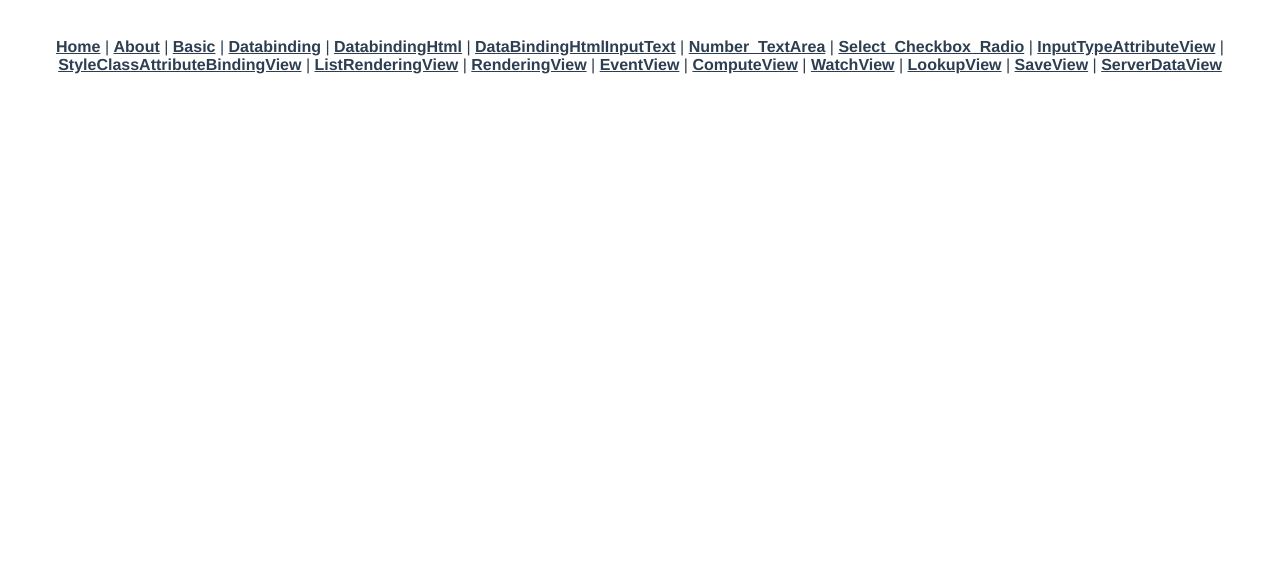
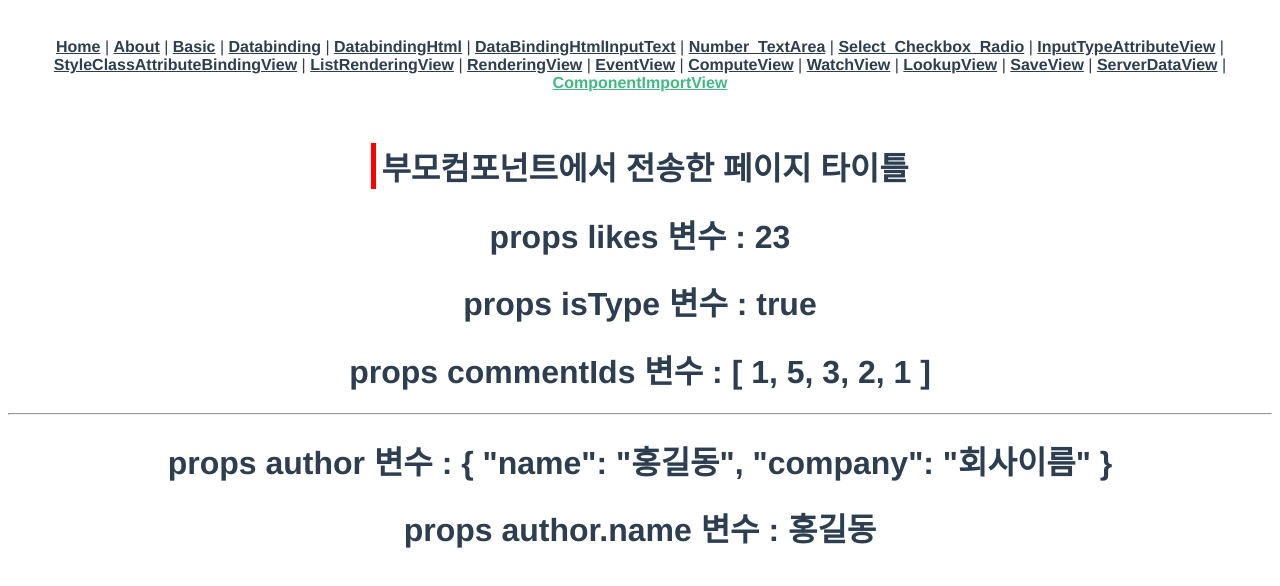
Before and after one commit to moreGet/Vue_Basic, a Vue app: page /ComponentImportView in a window 1280 px wide. Shown: the top 586 px of the page. Built offline with nearby package versions, Linux system fonts and the light colour scheme; what vue-sweetalert2 would draw is missing.

Commit message:
부모 자식 컴포넌트 임포트

```diff
--- a/src/App.vue
+++ b/src/App.vue
@@ -17,7 +17,8 @@
     <router-link to="/WatchView">WatchView</router-link> |
     <router-link to="/LookupView">LookupView</router-link> |
     <router-link to="/SaveView">SaveView</router-link> |
-    <router-link to="/ServerDataView">ServerDataView</router-link>
+    <router-link to="/ServerDataView">ServerDataView</router-link> |
+    <router-link to="/ComponentImportView">ComponentImportView</router-link>
   </nav>
   <router-view/>
 </template>
--- /dev/null
+++ b/src/components/PageTitle.vue
@@ -0,0 +1,28 @@
+<template>
+  <div class="container">
+    <h1 class="page-title">{{title}}</h1>
+  </div>
+</template>
+
+<script>
+export default {
+  props: {
+    title: {
+      type: String,
+      dafault: '페이지 타이틀'
+    }
+  }
+}
+</script>
+
+<style scope>
+  .page-title {
+    padding-left: 5px;
+    border-left: 5px solid red;
+    text-align: center;
+  }
+
+  .container {
+    justify-self: center;
+  }
+</style>
--- a/src/router/index.js
+++ b/src/router/index.js
@@ -94,6 +94,11 @@ const routes = [
     path: '/ServerDataView',
     name: 'ServerDataView',
     component: () => import(/* webpackChunkName: "ServerDataView" */ '../views/ServerDataView.vue')
+  },
+  {
+    path: '/ComponentImportView',
+    name: 'ComponentImportView',
+    component: () => import(/* webpackChunkName: "ComponentImportView" */ '../views/ComponentImportView.vue')
   }
 ]
 
--- /dev/null
+++ b/src/views/ComponentImportChildView.vue
@@ -0,0 +1,47 @@
+<template>
+  <div>
+    <h1>props likes 변수 : {{likes}}</h1>
+    <h1>props isType 변수 : {{isOkay}}</h1>
+    <h1>props commentIds 변수 : {{commentIds}}</h1>
+    <hr>
+    <h1>props author 변수 : {{author}}</h1>
+    <h1>props author.name 변수 : {{author.name}}</h1>
+  </div>
+</template>
+
+<script>
+export default {
+  name: 'ComponentImportChildView',
+  props: {
+    likes: {
+      type: Number,
+      default: 0
+    },
+    isOkay: {
+      type: Boolean,
+      defalut: false
+    },
+    commentIds: {
+      type: Array
+    },
+    author: {
+      type: Object
+    }
+  },
+  components: {},
+  data () {
+    return {
+      sampleData: 'Sample Data'
+    }
+  },
+  setup () {},
+  created () {}, // 컴포넌트가 실행되는 순간 바로 수행
+  mounted () {}, // DOM 객체가 로딩이 다 되는 순간 수행
+  unmounted () {}, // 현재 컴포넌트 에서 다른 컴포넌트로 이동 할때 수행
+  methods: {} // 함수 정의를 위한 필드
+}
+</script>
+
+<style scoped>
+
+</style>
--- /dev/null
+++ b/src/views/ComponentImportView.vue
@@ -0,0 +1,40 @@
+<template>
+  <div>
+    <PageTitle :title="title" />
+    <!-- :likes="22" 동적 바인딩(v-model:likes="22") 으로 int형으로 전달할 수 있다. -->
+    <!-- 자료형 그대로 데이터 전달을 위해서는 v-model을 사용해야 한다. -->
+    <ChildComponent :likes="23" :isOkay="true" :commentIds="[1, 5, 3, 2, 1]" :author="author" />
+  </div>
+</template>
+
+<script>
+import PageTitle from '../components/PageTitle.vue'
+import ChildComponent from './ComponentImportChildView.vue'
+
+export default {
+  name: 'ComponentImportView',
+  components: {
+    // 위 import 문으로 vue페이지를 로딩한 후 template에 사용하기 위해 선언
+    PageTitle,
+    ChildComponent
+  },
+  data () {
+    return {
+      title: '부모컴포넌트에서 전송한 페이지 타이틀',
+      author: { // 위 컴포넌트 옆 동적 바인딩 이외에 전달 하는 방법
+        name: '홍길동',
+        company: '회사이름'
+      }
+    }
+  },
+  setup () {},
+  created () {}, // 컴포넌트가 실행되는 순간 바로 수행
+  mounted () {}, // DOM 객체가 로딩이 다 되는 순간 수행
+  unmounted () {}, // 현재 컴포넌트 에서 다른 컴포넌트로 이동 할때 수행
+  methods: {} // 함수 정의를 위한 필드
+}
+</script>
+
+<style scoped>
+
+</style>
--- a/src/views/ServerDataView.vue
+++ b/src/views/ServerDataView.vue
@@ -1,7 +1,30 @@
 <template>
   <div>
-    <button type="button" @click="getProductList">GET PRODUCT LIST!!!</button>
-    <h1 v-cloak>SERVEDR DATA : {{productList}}</h1>
+    <div>
+      <button type="button" @click="getProductList">GET PRODUCT LIST!!!</button>
+      <!-- <h1 v-cloak>SERVEDR DATA : {{productList}}</h1> -->
+    </div>
+
+    <div>
+      <table>
+        <thead>
+          <tr>
+            <th>제품명</th>
+            <th>가격</th>
+            <th>종류</th>
+            <th>배송비</th>
+          </tr>
+        </thead>
+        <tbody>
+          <tr :key="i" v-for="(product, i) in productList">
+            <td>{{product.productName}}</td>
+            <td>{{product.price}}</td>
+            <td>{{product.category}}</td>
+            <td>{{product.deliveryPrice}}</td>
+          </tr>
+        </tbody>
+      </table>
+    </div>
   </div>
 </template>
 
@@ -34,7 +57,12 @@ export default {
         data: data
       }).catch(e => {
         console.log(e)
-        this.productList = '데이터를 받아올 수 없음'
+        this.$swal({
+          icon: 'error',
+          title: 'Oops...',
+          text: 'No Data!'
+        })
+        this.productList = []
       })).data
     }
   } // 함수 정의를 위한 필드
@@ -42,6 +70,20 @@ export default {
 </script>
 
 <style scoped>
+  /* 테이블 정렬은 아래 예약어 스타일로 정렬 해야함 */
+  table {
+      margin-left:auto;
+      margin-right:auto;
+      margin-top: 20px;
+      width: 40%;
+      height: auto;
+  }
+
+  table, td, th {
+      border-collapse : collapse;
+      border : 1px solid black;
+  }
+
   [v-cloak]::before {
       content: '로딩중...'
   }
```
Also changed, not shown: 1 other file (tests, documents, lock files or other folders).
